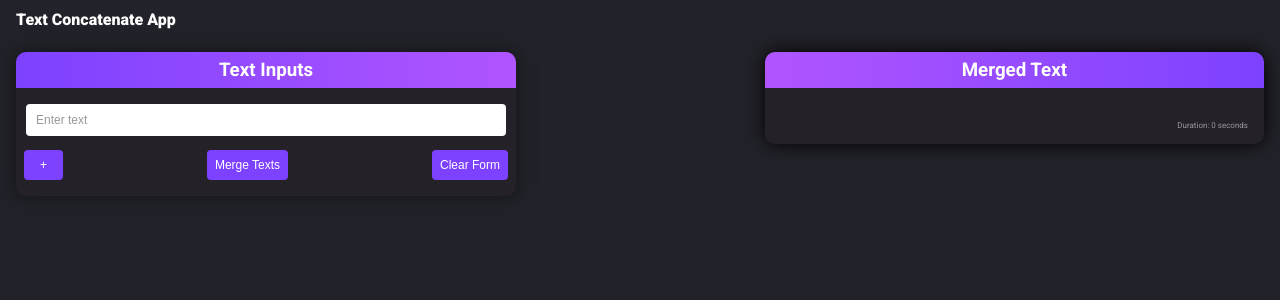
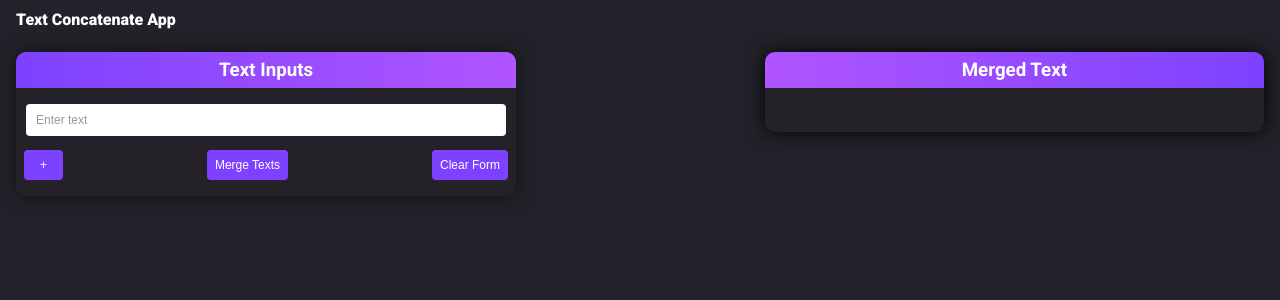
Before and after one commit to sametkayik/string_combinator_ui, a React (Vite) app: page / in a window 1280 px wide. Shown: the top 300 px of the page. Built offline with nearby package versions, Linux system fonts and the light colour scheme.

Commit message:
Minor change for duration time display

```diff
--- a/src/components/Form.jsx
+++ b/src/components/Form.jsx
@@ -28,6 +28,7 @@ const Form = () => {
   const handleClearText = () => {
     setTextList([{ content: "" }]);
     setMergedText("");
+    setDuration(0.0);
   };
 
   const handleSubmit = (e) => {
@@ -95,7 +96,7 @@ const Form = () => {
       <div className="merged-text">
         <h3>Merged Text</h3>
         <p>{mergedText}</p>
-        <span>Duration: {duration} seconds</span>
+        {duration > 0 && <span>Duration: {duration} seconds</span>}
       </div>
     </div>
   );
```
